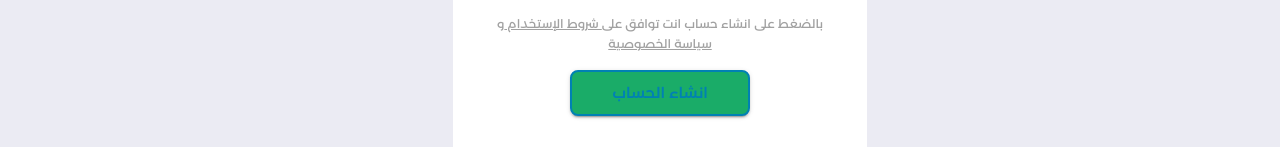
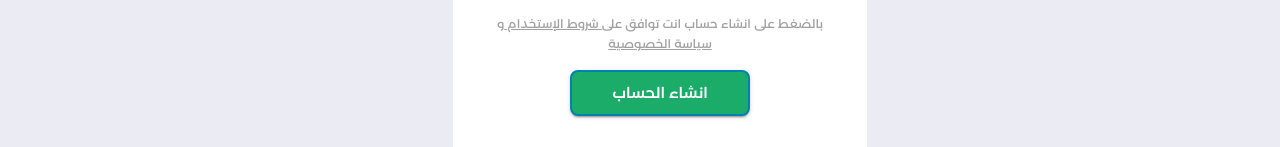
Before and after one commit to Spounka/DzSkills-Frontend, a React (Vite) app: page /login in a window 1280 px wide. Shown: the part 805-952 px from the top of the page. Built offline with nearby package versions, Linux system fonts and the light colour scheme.

Commit message:
edited MainButton component to have sx props

```diff
--- a/src/components/ui/MainButton.tsx
+++ b/src/components/ui/MainButton.tsx
@@ -1,16 +1,17 @@
-import { Button, useTheme } from "@mui/material";
+import { Button, SxProps, useTheme } from "@mui/material";
 
 interface props {
     text: string,
     color?: string | undefined,
+    sx?: SxProps
 }
 
 
-export function MainButton({ text, color, ...other }: props) {
+export function MainButton({ text, color, sx, ...other }: props) {
     const theme = useTheme();
 
     return <Button size="large" variant="contained" sx={{
-        color: `${color || ""}`,
+        color: 'white',
         border: `${color || theme.palette.secondary.main} 2px solid`,
         alignSelf: 'center',
         px: 5,
@@ -18,9 +19,11 @@ export function MainButton({ text, color, ...other }: props) {
         transition: 'ease-in-out',
         transitionProperty: 'all',
         transitionDuration: '200ms',
+        ...sx,
         '&:hover': {
             bgcolor: 'white',
-            border: `${color} 2px solid`
+            border: `${color} 2px solid`,
+            color: `${color}`,
         }
 
     }}
```
